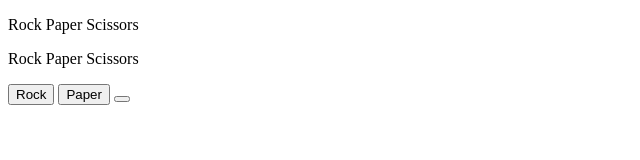
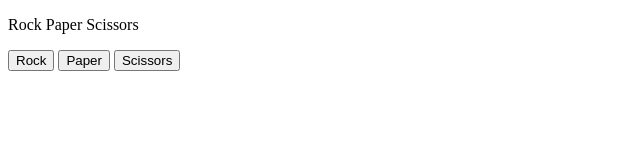
Before and after one commit to simoneintech/rock-paper-scissors-js, a plain HTML site: page index.html in a window 1280 px wide. Shown: the whole page, without its empty margins (0-640 px from the left). Drawn offline with Linux system fonts and the light colour scheme.

```diff
--- a/index.html
+++ b/index.html
@@ -1,14 +1,3 @@
-<!DOCTYPE html>
-<html lang="en">
-  <head>
-    <meta charset="UTF-8" />
-    <meta http-equiv="X-UA-Compatible" content="IE=edge" />
-    <meta name="viewport" content="width=device-width, initial-scale=1.0" />
-    <title>R.P.S</title>
-  </head>
-  <body>
-    <p>Rock Paper Scissors</p>
-
 <!DOCTYPE html>
 <html lang="en">
   <head>
@@ -46,10 +35,10 @@
         }
 
         alert(`You picked rock! Computer picked ${computerMove}! ${result}`);
-      "
-    >
+      ">
             Rock
           </button>
+
           <button
             onclick="
         const randomNumber = Math.random();
@@ -76,10 +65,10 @@
         }
 
         alert(`You picked paper! Computer picked ${computerMove}! ${result}`);
-      "
-    >
+      ">
             Paper
           </button>
+
           <button
             onclick="
         const randomNumber = Math.random();
@@ -101,9 +90,17 @@
           result = 'You lose!';
         } else if (computerMove === 'paper') {
           result = 'You win!';
-        } else
+        } else if (computerMove === 'scissors') {
+          result = 'It is a tie!';
+        }
 
+        alert(`You picked scissors! Computer picked ${computerMove}! ${result}`);
+
+">Scissors</button>
 
           <script></script>
         </body>
       </html>
+    </button>
+  </body>
+</html>
```
Lines whose indentation alone changed are shown as unchanged.
